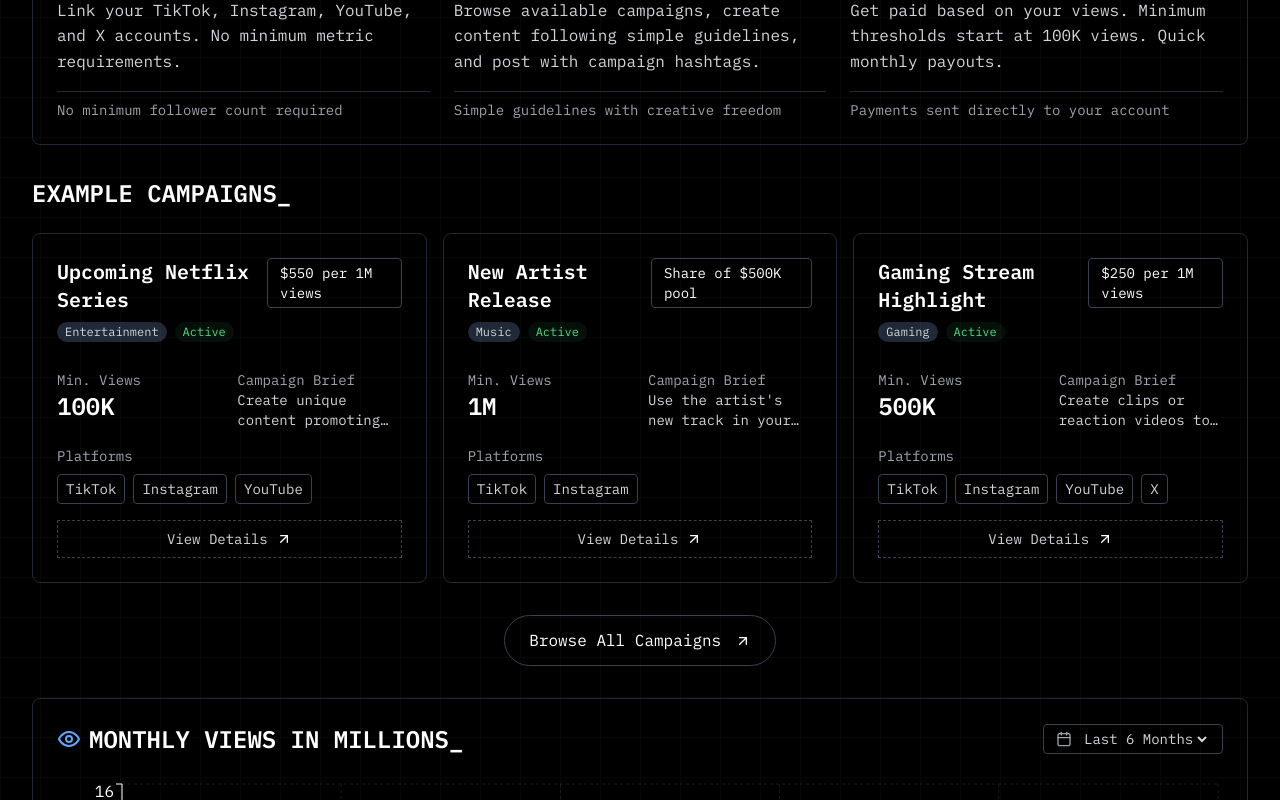
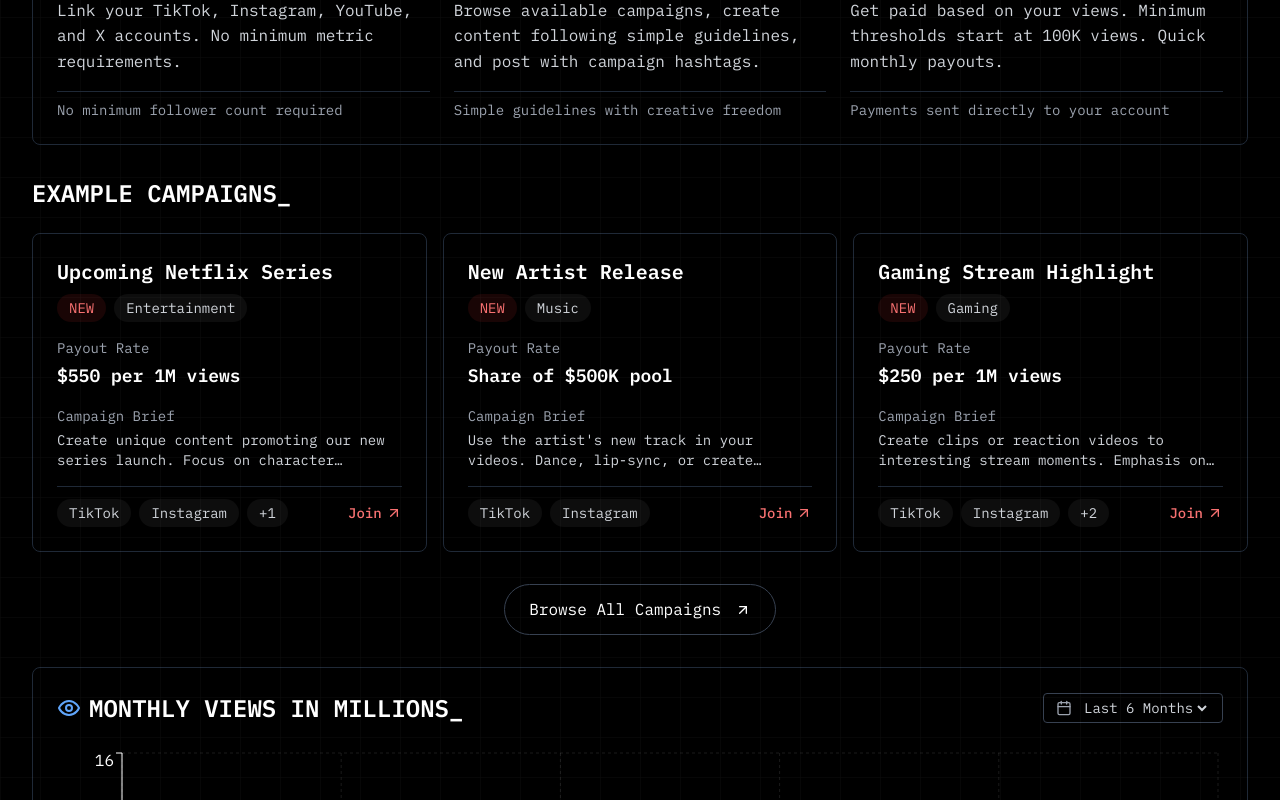
Before and after one commit to arconkli/cos, a Next.js app: page / in a window 1280 px wide. Shown: the part 903-1703 px from the top of the page. Built offline with nearby package versions, Linux system fonts and the light colour scheme.

Commit message:
c 3.7 53

```diff
--- a/src/app/page.tsx
+++ b/src/app/page.tsx
@@ -175,8 +175,17 @@ function CampaignModal({ campaign, onClose }: CampaignModalProps) {
           </div>
 
           <div>
-            <p className="text-sm text-gray-400">Minimum Views</p>
-            <p className="text-2xl font-bold text-white">{campaign.minViews}</p>
+            <p className="text-sm text-gray-400">Platforms</p>
+            <div className="flex flex-wrap gap-2 mt-1">
+              {campaign.platforms.map((platform, idx) => (
+                <span
+                  key={platform}
+                  className="px-2 py-0.5 text-xs bg-white/10 rounded-full text-gray-300"
+                >
+                  {platform}
+                </span>
+              ))}
+            </div>
           </div>
 
           <div>
@@ -217,6 +226,14 @@ export default function HomePage() {
   const [showLogin, setShowLogin] = useState(false);
   const router = useRouter();
   const { resetOnboarding } = useOnboarding();
+
+  // Add smooth scroll for internal links
+  const scrollToSection = (id: string) => {
+    const element = document.getElementById(id);
+    if (element) {
+      element.scrollIntoView({ behavior: 'smooth' });
+    }
+  };
 
   // Check login status on component mount
   const [isLoggedIn, setIsLoggedIn] = useState(false);
@@ -277,9 +294,15 @@ export default function HomePage() {
           <div>
             <h1 className="text-4xl md:text-6xl font-bold mb-6 leading-tight text-white">
               CREATOR<br />
-              <span className="text-red-500">
+              <motion.span
+                className="inline-block"
+                animate={{
+                  color: ['#FFFFFF', '#FF4444', '#FFFFFF'],
+                  transition: { duration: 3, repeat: Infinity }
+                }}
+              >
                 MONETIZATION_
-              </span>
+              </motion.span>
             </h1>
             <p className="text-lg md:text-xl mb-8 max-w-2xl text-gray-300">
               <strong><em>Create great content, go viral, get paid.</em></strong>
@@ -381,54 +404,56 @@ export default function HomePage() {
             {exampleCampaigns.map((campaign, i) => (
               <button
                 key={i}
-                className="text-left border border-gray-800 p-6 rounded-lg cursor-pointer bg-black hover:border-gray-600 transition-colors"
+                className="text-left p-6 rounded-lg bg-black/40 border border-gray-800 hover:border-gray-600 transition-all hover:shadow-lg focus:outline-none focus:ring-2 focus:ring-red-500 focus:ring-opacity-50"
                 onClick={() => setSelectedCampaign(campaign)}
+                aria-label={`View details of ${campaign.title} campaign`}
               >
-                <div className="flex items-start justify-between mb-4">
+                <div className="flex justify-between items-start mb-4">
                   <div>
                     <h3 className="text-xl font-bold mb-2 text-white">{campaign.title}</h3>
-                    <div className="flex flex-wrap gap-2 mb-3">
-                      <span className="px-2 py-0.5 bg-gray-800 rounded-full text-xs text-gray-300">
+                    <div className="flex items-center gap-2">
+                      <span className="px-3 py-1 rounded-full bg-red-900/20 text-red-400 text-sm">
+                        NEW
+                      </span>
+                      <span className="px-3 py-1 rounded-full bg-white/5 text-sm text-gray-300">
                         {campaign.type}
-                      </span>
-                      <span className="px-2 py-0.5 bg-green-900/20 rounded-full text-xs text-green-400">
-                        Active
                       </span>
                     </div>
                   </div>
-                  <span className="border border-gray-700 px-3 py-1 rounded text-sm text-white">
-                    {campaign.payout}
-                  </span>
                 </div>
 
-                <div className="grid grid-cols-2 gap-4 mb-4">
+                <div className="space-y-4 mb-4">
                   <div>
-                    <p className="text-sm text-gray-400">Min. Views</p>
-                    <p className="text-2xl font-bold text-white">{campaign.minViews}</p>
+                    <p className="text-sm text-gray-400 mb-1">Payout Rate</p>
+                    <p className="text-lg font-bold text-white">{campaign.payout}</p>
                   </div>
+
                   <div>
-                    <p className="text-sm text-gray-400">Campaign Brief</p>
-                    <p className="text-sm text-gray-300 line-clamp-2">{campaign.description.substring(0, 50)}...</p>
+                    <p className="text-sm text-gray-400 mb-1">Campaign Brief</p>
+                    <p className="text-sm text-gray-300 line-clamp-2">{campaign.description}</p>
                   </div>
                 </div>
 
-                <div>
-                  <p className="text-sm text-gray-400 mb-2">Platforms</p>
+                <div className="flex justify-between items-center pt-3 border-t border-gray-800">
                   <div className="flex flex-wrap gap-2">
-                    {campaign.platforms.map((platform) => (
+                    {campaign.platforms.slice(0, 2).map((platform) => (
                       <span
                         key={platform}
-                        className="text-sm border border-gray-700 px-2 py-1 rounded text-gray-300"
+                        className="px-3 py-1 rounded-full bg-white/5 text-sm text-gray-300"
                       >
                         {platform}
                       </span>
                     ))}
+                    {campaign.platforms.length > 2 && (
+                      <span className="px-3 py-1 rounded-full bg-white/5 text-sm text-gray-300">
+                        +{campaign.platforms.length - 2}
+                      </span>
+                    )}
                   </div>
-                </div>
 
-                <div className="mt-4 flex items-center justify-center gap-2 p-2 border border-gray-700 border-dashed text-sm text-white">
-                  <span>View Details</span>
-                  <ArrowUpRight className="h-4 w-4" />
+                  <span className="inline-flex items-center text-red-400 font-medium text-sm">
+                    Join <ArrowUpRight className="h-4 w-4 ml-1" />
+                  </span>
                 </div>
               </button>
             ))}
```
